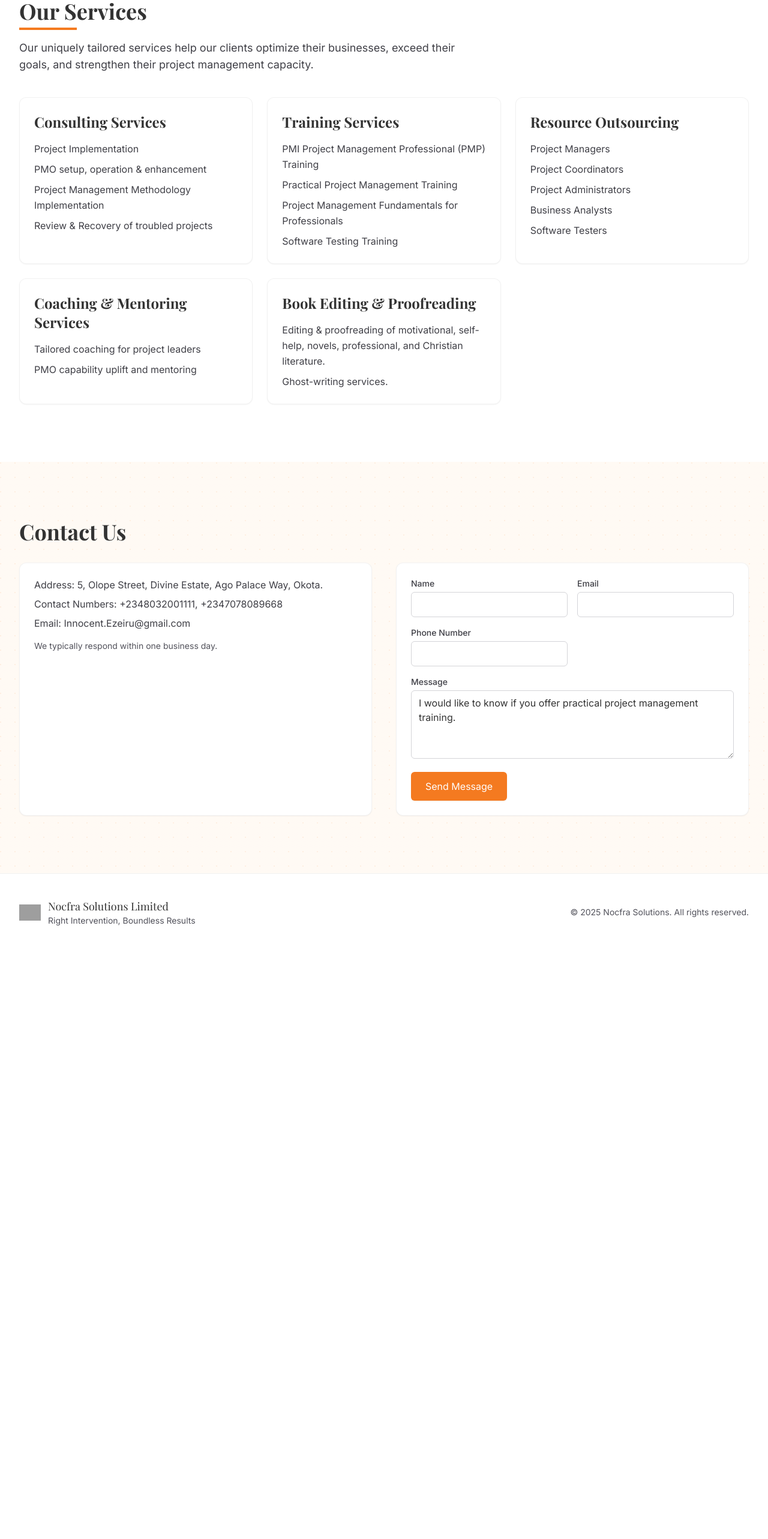
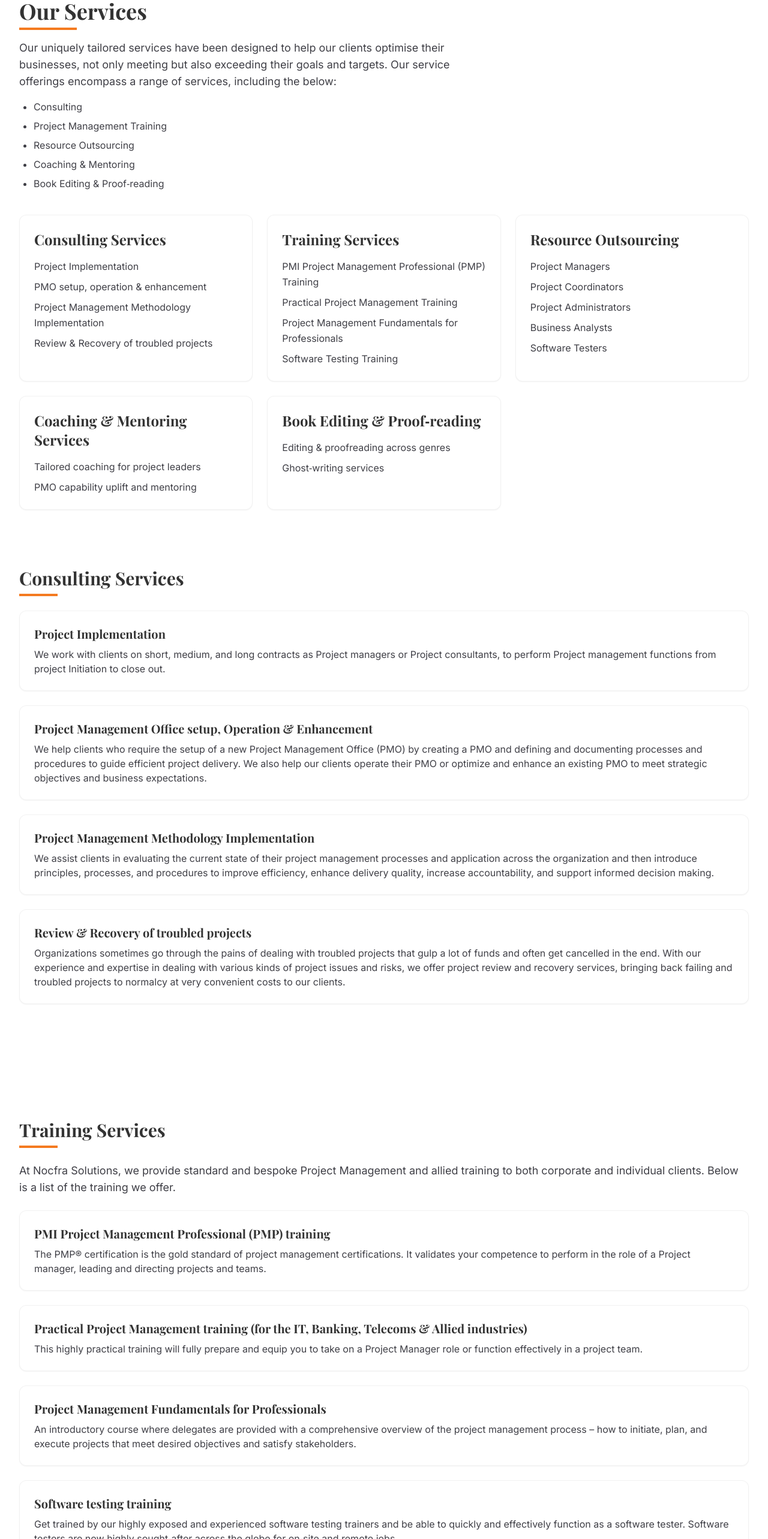
Before and after one commit to emmaezeiru/Nocfrasolution, a Next.js app: page / in a window 1280 px wide. Shown: the part 1509-4075 px from the top of the page at 60% size. Before the commit the page ends 3094 px from the top, so only its background shows below. Built offline with nearby package versions, Linux system fonts and the light colour scheme; grey boxes are pictures that could not be loaded.

Commit message:
made chages to service page

```diff
--- a/components/Hero.tsx
+++ b/components/Hero.tsx
@@ -16,7 +16,7 @@ export default function Hero() {
             </p>
             <div className="mt-8 flex gap-4">
               <a href="#contact" className="btn-primary">Get in Touch</a>
-              <a href="#services" className="inline-flex items-center rounded-md border border-nocfra-primary px-6 py-3 text-nocfra-primary transition-colors hover:bg-nocfra-primary hover:text-white">Our Services</a>
+              <a href="/#services" className="inline-flex items-center rounded-md border border-nocfra-primary px-6 py-3 text-nocfra-primary transition-colors hover:bg-nocfra-primary hover:text-white">Our Services</a>
             </div>
           </div>
 
--- a/components/Navbar.tsx
+++ b/components/Navbar.tsx
@@ -25,13 +25,13 @@ export default function Navbar() {
           <a href="#home" className="text-base font-semibold text-zinc-700 transition-colors hover:text-nocfra-primary">Home</a>
           <a href="#about" className="text-base font-semibold text-zinc-700 transition-colors hover:text-nocfra-primary">About</a>
           <div className="group relative">
-            <a href="/services" className="text-base font-semibold text-zinc-700 transition-colors hover:text-nocfra-primary">Services ▾</a>
+            <a href="/#services" className="text-base font-semibold text-zinc-700 transition-colors hover:text-nocfra-primary">Services ▾</a>
             <div className="invisible absolute left-0 top-full z-50 mt-2 w-64 rounded-lg border border-black/5 bg-white p-2 opacity-0 shadow-md transition-all duration-200 group-hover:visible group-hover:opacity-100">
-              <a className="block rounded-md px-3 py-2 text-sm font-semibold text-zinc-700 hover:bg-zinc-50" href="/services/consulting">Consulting Services</a>
-              <a className="block rounded-md px-3 py-2 text-sm font-semibold text-zinc-700 hover:bg-zinc-50" href="/services/training">Training Services</a>
-              <a className="block rounded-md px-3 py-2 text-sm font-semibold text-zinc-700 hover:bg-zinc-50" href="/services/outsourcing">Resource Outsourcing</a>
-              <a className="block rounded-md px-3 py-2 text-sm font-semibold text-zinc-700 hover:bg-zinc-50" href="/services/coaching-mentoring">Coaching & Mentoring</a>
-              <a className="block rounded-md px-3 py-2 text-sm font-semibold text-zinc-700 hover:bg-zinc-50" href="/services/book-editing">Book Editing & Proof‑reading</a>
+              <a className="block rounded-md px-3 py-2 text-sm font-semibold text-zinc-700 hover:bg-zinc-50" href="/#consulting">Consulting Services</a>
+              <a className="block rounded-md px-3 py-2 text-sm font-semibold text-zinc-700 hover:bg-zinc-50" href="/#training">Training Services</a>
+              <a className="block rounded-md px-3 py-2 text-sm font-semibold text-zinc-700 hover:bg-zinc-50" href="/#outsourcing">Resource Outsourcing</a>
+              <a className="block rounded-md px-3 py-2 text-sm font-semibold text-zinc-700 hover:bg-zinc-50" href="/#coaching-mentoring">Coaching & Mentoring</a>
+              <a className="block rounded-md px-3 py-2 text-sm font-semibold text-zinc-700 hover:bg-zinc-50" href="/#book-editing">Book Editing & Proof‑reading</a>
             </div>
           </div>
           <a href="#contact" className="text-base font-semibold text-zinc-700 transition-colors hover:text-nocfra-primary">Contact</a>
@@ -55,12 +55,12 @@ export default function Navbar() {
             <details className="rounded-md px-3 py-2">
               <summary className="cursor-pointer text-base font-bold text-zinc-700">Services</summary>
               <div className="mt-2 grid gap-1">
-                <a className="rounded-md px-3 py-2 text-sm font-semibold text-zinc-700 hover:bg-zinc-50" href="/services" onClick={() => setOpen(false)}>All Services</a>
-                <a className="rounded-md px-3 py-2 text-sm font-semibold text-zinc-700 hover:bg-zinc-50" href="/services/consulting" onClick={() => setOpen(false)}>Consulting Services</a>
-                <a className="rounded-md px-3 py-2 text-sm font-semibold text-zinc-700 hover:bg-zinc-50" href="/services/training" onClick={() => setOpen(false)}>Training Services</a>
-                <a className="rounded-md px-3 py-2 text-sm font-semibold text-zinc-700 hover:bg-zinc-50" href="/services/outsourcing" onClick={() => setOpen(false)}>Resource Outsourcing</a>
-                <a className="rounded-md px-3 py-2 text-sm font-semibold text-zinc-700 hover:bg-zinc-50" href="/services/coaching-mentoring" onClick={() => setOpen(false)}>Coaching & Mentoring</a>
-                <a className="rounded-md px-3 py-2 text-sm font-semibold text-zinc-700 hover:bg-zinc-50" href="/services/book-editing" onClick={() => setOpen(false)}>Book Editing & Proof‑reading</a>
+                <a className="rounded-md px-3 py-2 text-sm font-semibold text-zinc-700 hover:bg-zinc-50" href="/#services" onClick={() => setOpen(false)}>All Services</a>
+                <a className="rounded-md px-3 py-2 text-sm font-semibold text-zinc-700 hover:bg-zinc-50" href="/#consulting" onClick={() => setOpen(false)}>Consulting Services</a>
+                <a className="rounded-md px-3 py-2 text-sm font-semibold text-zinc-700 hover:bg-zinc-50" href="/#training" onClick={() => setOpen(false)}>Training Services</a>
+                <a className="rounded-md px-3 py-2 text-sm font-semibold text-zinc-700 hover:bg-zinc-50" href="/#outsourcing" onClick={() => setOpen(false)}>Resource Outsourcing</a>
+                <a className="rounded-md px-3 py-2 text-sm font-semibold text-zinc-700 hover:bg-zinc-50" href="/#coaching-mentoring" onClick={() => setOpen(false)}>Coaching & Mentoring</a>
+                <a className="rounded-md px-3 py-2 text-sm font-semibold text-zinc-700 hover:bg-zinc-50" href="/#book-editing" onClick={() => setOpen(false)}>Book Editing & Proof‑reading</a>
               </div>
             </details>
             <a href="#contact" onClick={() => setOpen(false)} className="rounded-md px-3 py-3 text-base font-semibold text-zinc-700 hover:bg-zinc-50">Contact</a>
--- a/components/Services.tsx
+++ b/components/Services.tsx
@@ -18,8 +18,17 @@ export default function Services() {
         <h2 className="section-heading">Our Services</h2>
         <div className="mt-2 h-1 w-24 bg-nocfra-primary" />
         <p className="mt-4 max-w-3xl text-lg text-zinc-700">
-          Our uniquely tailored services help our clients optimize their businesses, exceed their goals, and strengthen their project management capacity.
+          Our uniquely tailored services have been designed to help our clients optimise their
+          businesses, not only meeting but also exceeding their goals and targets. Our service
+          offerings encompass a range of services, including the below:
         </p>
+        <ul className="mt-4 grid list-disc gap-2 pl-6 text-zinc-700 md:max-w-2xl">
+          <li>Consulting</li>
+          <li>Project Management Training</li>
+          <li>Resource Outsourcing</li>
+          <li>Coaching & Mentoring</li>
+          <li>Book Editing & Proof‑reading</li>
+        </ul>
 
         <div className="mt-10 grid grid-cols-1 gap-6 md:grid-cols-2 lg:grid-cols-3">
           <ServiceCard
@@ -58,13 +67,95 @@ export default function Services() {
             ]}
           />
           <ServiceCard
-            title="Book Editing & Proofreading"
+            title="Book Editing & Proof‑reading"
             items={[
-              'Editing & proofreading of motivational, self-help, novels, professional, and Christian literature.',
-              'Ghost-writing services.',
+              'Editing & proofreading across genres',
+              'Ghost‑writing services',
             ]}
           />
         </div>
+
+        {/* Detailed subsections kept on the home page */}
+        <section id="consulting" className="section">
+          <h3 className="font-heading text-3xl font-bold text-nocfra-dark">Consulting Services</h3>
+          <div className="mt-2 h-1 w-16 bg-nocfra-primary" />
+          <div className="mt-6 space-y-6 text-zinc-700">
+            <div className="card">
+              <h4 className="font-heading text-xl font-bold text-nocfra-dark">Project Implementation</h4>
+              <p className="mt-2">We work with clients on short, medium, and long contracts as Project managers or Project consultants, to perform Project management functions from project Initiation to close out.</p>
+            </div>
+            <div className="card">
+              <h4 className="font-heading text-xl font-bold text-nocfra-dark">Project Management Office setup, Operation & Enhancement</h4>
+              <p className="mt-2">We help clients who require the setup of a new Project Management Office (PMO) by creating a PMO and defining and documenting processes and procedures to guide efficient project delivery. We also help our clients operate their PMO or optimize and enhance an existing PMO to meet strategic objectives and business expectations.</p>
+            </div>
+            <div className="card">
+              <h4 className="font-heading text-xl font-bold text-nocfra-dark">Project Management Methodology Implementation</h4>
+              <p className="mt-2">We assist clients in evaluating the current state of their project management processes and application across the organization and then introduce principles, processes, and procedures to improve efficiency, enhance delivery quality, increase accountability, and support informed decision making.</p>
+            </div>
+            <div className="card">
+              <h4 className="font-heading text-xl font-bold text-nocfra-dark">Review & Recovery of troubled projects</h4>
+              <p className="mt-2">Organizations sometimes go through the pains of dealing with troubled projects that gulp a lot of funds and often get cancelled in the end. With our experience and expertise in dealing with various kinds of project issues and risks, we offer project review and recovery services, bringing back failing and troubled projects to normalcy at very convenient costs to our clients.</p>
+            </div>
+          </div>
+        </section>
+
+        <section id="training" className="section">
+          <h3 className="font-heading text-3xl font-bold text-nocfra-dark">Training Services</h3>
+          <div className="mt-2 h-1 w-16 bg-nocfra-primary" />
+          <p className="mt-6 text-lg text-zinc-700">At Nocfra Solutions, we provide standard and bespoke Project Management and allied training to both corporate and individual clients. Below is a list of the training we offer.</p>
+          <div className="mt-6 space-y-6">
+            <div className="card">
+              <h4 className="font-heading text-xl font-bold text-nocfra-dark">PMI Project Management Professional (PMP) training</h4>
+              <p className="mt-2 text-zinc-700">The PMP® certification is the gold standard of project management certifications. It validates your competence to perform in the role of a Project manager, leading and directing projects and teams.</p>
+            </div>
+            <div className="card">
+              <h4 className="font-heading text-xl font-bold text-nocfra-dark">Practical Project Management training (for the IT, Banking, Telecoms & Allied industries)</h4>
+              <p className="mt-2 text-zinc-700">This highly practical training will fully prepare and equip you to take on a Project Manager role or function effectively in a project team.</p>
+            </div>
+            <div className="card">
+              <h4 className="font-heading text-xl font-bold text-nocfra-dark">Project Management Fundamentals for Professionals</h4>
+              <p className="mt-2 text-zinc-700">An introductory course where delegates are provided with a comprehensive overview of the project management process – how to initiate, plan, and execute projects that meet desired objectives and satisfy stakeholders.</p>
+            </div>
+            <div className="card">
+              <h4 className="font-heading text-xl font-bold text-nocfra-dark">Software testing training</h4>
+              <p className="mt-2 text-zinc-700">Get trained by our highly exposed and experienced software testing trainers and be able to quickly and effectively function as a software tester. Software testers are now highly sought‑after across the globe for on‑site and remote jobs.</p>
+            </div>
+          </div>
+        </section>
+
+        <section id="outsourcing" className="section">
+          <h3 className="font-heading text-3xl font-bold text-nocfra-dark">Resource Outsourcing</h3>
+          <div className="mt-2 h-1 w-16 bg-nocfra-primary" />
+          <p className="mt-6 text-lg text-zinc-700">We provide trained and experienced project personnel of the desired skills level to organizations for a period ranging from 1 month to 12 months (renewable). We currently provide below project resource types at different skill levels</p>
+          <ul className="mt-6 grid list-disc gap-2 pl-6 text-zinc-700 md:max-w-2xl">
+            <li>Project Managers</li>
+            <li>Project Coordinators</li>
+            <li>Project Administrators</li>
+            <li>Business Analysts</li>
+            <li>Software Testers</li>
+          </ul>
+        </section>
+
+        <section id="coaching-mentoring" className="section">
+          <h3 className="font-heading text-3xl font-bold text-nocfra-dark">Coaching & Mentoring Services</h3>
+          <div className="mt-2 h-1 w-16 bg-nocfra-primary" />
+          <p className="mt-6 text-lg text-zinc-700">We offer project management coaching & mentoring services to our trained delegates and others who are ready and interested in these services.</p>
+        </section>
+
+        <section id="book-editing" className="section">
+          <h3 className="font-heading text-3xl font-bold text-nocfra-dark">Book Editing & Proof‑reading</h3>
+          <div className="mt-2 h-1 w-16 bg-nocfra-primary" />
+          <p className="mt-6 text-lg text-zinc-700">Below are a few of the professional Book Editing, Proofreading services, and related services that we offer.</p>
+          <ul className="mt-6 grid list-disc gap-2 pl-6 text-zinc-700 md:max-w-2xl">
+            <li>Book Editing & Proofreading of books of different genres.</li>
+            <li>Motivational</li>
+            <li>Self‑help</li>
+            <li>Novels</li>
+            <li>Professional books</li>
+            <li>Christian literature</li>
+            <li>Ghost‑writing services</li>
+          </ul>
+        </section>
       </div>
     </section>
   )
```
